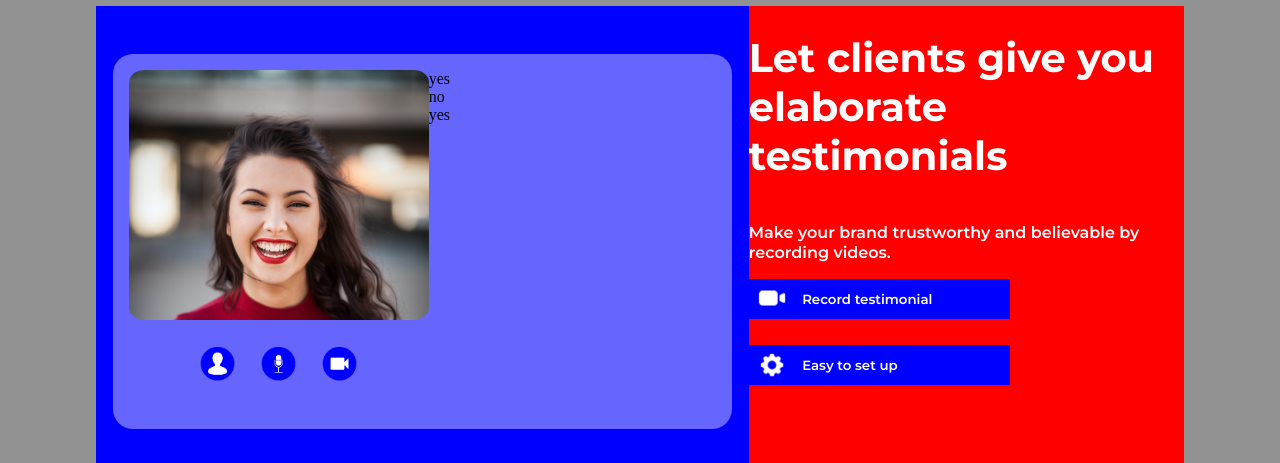
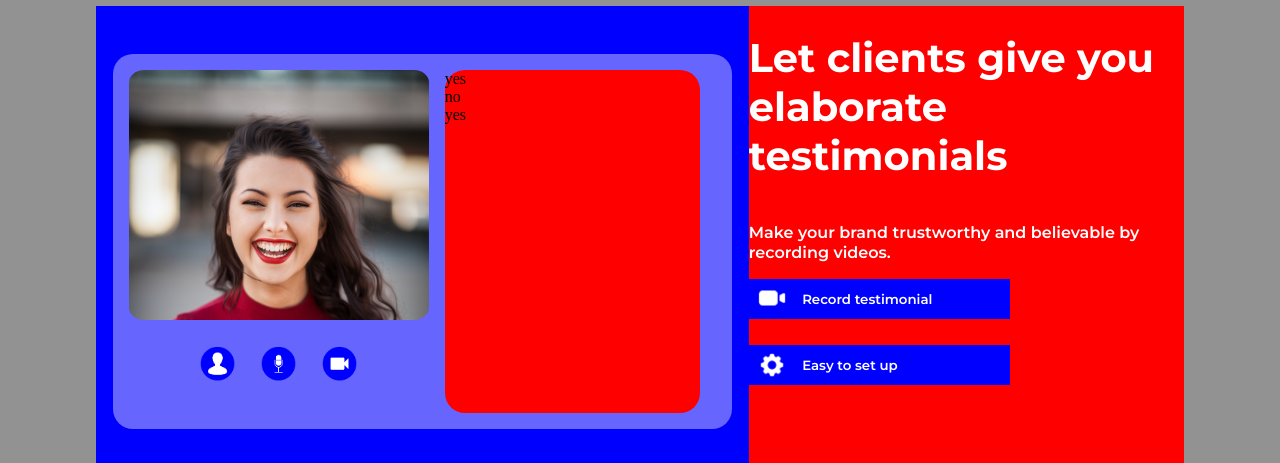
Before and after one commit to imhilla/testimonials, a React (Create React App) app: page / in a window 1280 px wide. Shown: the part 810-1273 px from the top of the page. Built offline with nearby package versions, Linux system fonts and the light colour scheme.

Commit message:
done for the day

```diff
--- a/src/Components/HomeComponents/intergration.module.css
+++ b/src/Components/HomeComponents/intergration.module.css
@@ -130,6 +130,10 @@
 .rightImageContainer {
   display: flex;
   flex-direction: column;
+  background-color: red;
+  width: 50%;
+  margin: 0 1em;
+  border-radius: 20px;
 }
 
 .rightImageOne {
```
